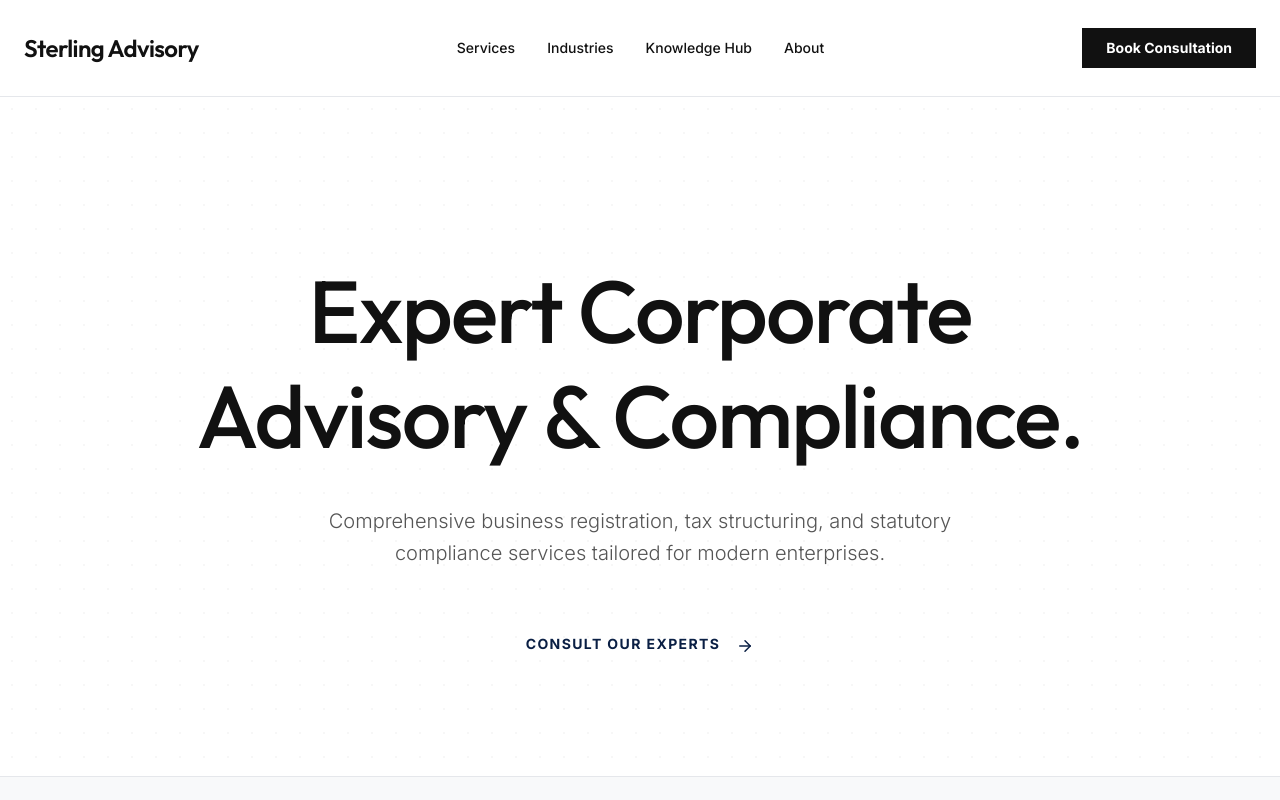
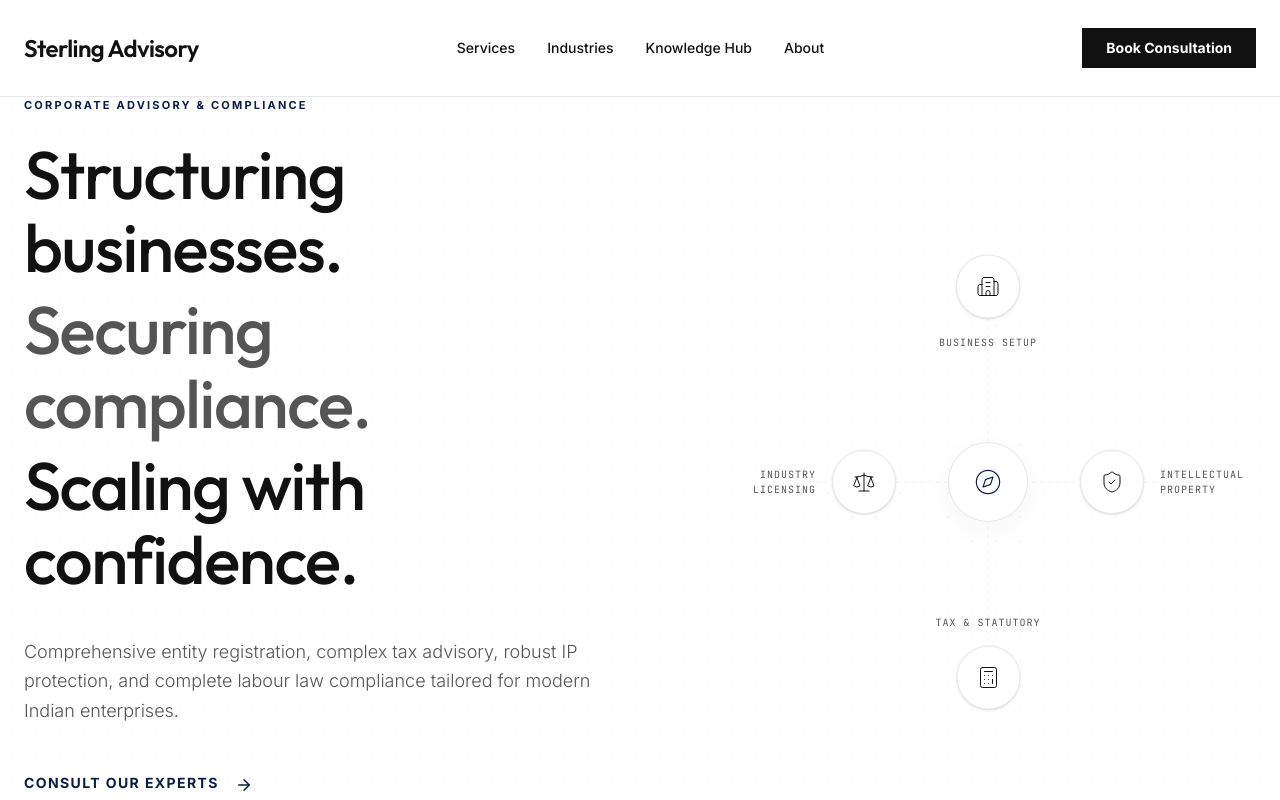
Before and after one commit to thesterlingadvisory-web/thesterlingadvisory, a React (Vite) app in the folder frontend/: page / in a window 1280 px wide. Shown: the top 800 px of the page. Built offline with nearby package versions, Linux system fonts and the light colour scheme.

Commit message:
Redesign homepage hero section to asymmetric layout with icon map

```diff
--- a/frontend/src/pages/public/Home.jsx
+++ b/frontend/src/pages/public/Home.jsx
@@ -1,7 +1,7 @@
 import React, { useState, useRef } from 'react';
 import { Link } from 'react-router-dom';
 import { motion, useScroll, useTransform, useReducedMotion } from 'framer-motion';
-import { ArrowRight } from 'lucide-react';
+import { ArrowRight, Building2, Calculator, ShieldCheck, Scale, Compass } from 'lucide-react';
 
 const FADE_UP = {
   hidden: { opacity: 0, y: 30 },
@@ -74,55 +74,152 @@ export default function Home() {
   return (
     <div className="w-full bg-primary selection:bg-accent selection:text-white">
 
-      {/* 1. Hero Section (Ultra Clean & Classy) */}
-      <section className="relative min-h-[85vh] flex items-center justify-center border-b border-border-main bg-primary overflow-hidden">
+      {/* 1. Hero Section (Asymmetric Split Layout) */}
+      <section className="relative min-h-[90vh] flex items-center justify-center border-b border-border-main bg-primary overflow-hidden pt-20 pb-20 md:pt-0 md:pb-0">
         {/* Subtle Background Texture */}
         <div
           className="absolute inset-0 z-0 opacity-[0.03] pointer-events-none"
           style={{ backgroundImage: 'radial-gradient(#000 1px, transparent 1px)', backgroundSize: '24px 24px' }}
         ></div>
-        <div className="relative z-10 w-full max-w-5xl mx-auto px-6 text-center mt-12">
-          <h1 className="text-5xl md:text-7xl lg:text-[5.5rem] font-heading font-medium leading-[1.1] text-text-main mb-8">
+
+        <div className="relative z-10 w-full max-w-7xl mx-auto px-6 grid grid-cols-1 lg:grid-cols-2 gap-16 items-center">
+
+          {/* Left Side: Typography & Copy */}
+          <div className="w-full lg:max-w-2xl">
+            <motion.div
+              initial={shouldAnimate ? { opacity: 0, y: 20 } : false}
+              animate={{ opacity: 1, y: 0 }}
+              transition={{ duration: 0.5, ease: [0.22, 1, 0.36, 1] }}
+            >
+              <span className="text-[11px] font-bold uppercase tracking-[0.2em] text-accent mb-6 block">
+                Corporate Advisory & Compliance
+              </span>
+            </motion.div>
+
+            <h1 className="text-5xl md:text-6xl lg:text-[4.2rem] font-heading font-medium leading-[1.1] text-text-main mb-8">
               <span className="block overflow-hidden pb-2">
-              <motion.span
-                className="block"
-                initial={shouldAnimate ? { y: "100%", opacity: 0 } : false}
-                animate={{ y: 0, opacity: 1 }}
-                transition={{ duration: 0.6, ease: [0.22, 1, 0.36, 1], delay: shouldAnimate ? 0 : 0 }}
-              >
-                Expert Corporate
+                <motion.span className="block" initial={shouldAnimate ? { y: "100%", opacity: 0 } : false} animate={{ y: 0, opacity: 1 }} transition={{ duration: 0.6, ease: [0.22, 1, 0.36, 1], delay: shouldAnimate ? 0.08 : 0 }}>
+                  Structuring businesses.
                 </motion.span>
               </span>
               <span className="block overflow-hidden pb-2">
-              <motion.span
-                className="block"
-                initial={shouldAnimate ? { y: "100%", opacity: 0 } : false}
-                animate={{ y: 0, opacity: 1 }}
-                transition={{ duration: 0.6, ease: [0.22, 1, 0.36, 1], delay: shouldAnimate ? 0.08 : 0 }}
-              >
-                Advisory & Compliance.
+                <motion.span className="block text-text-muted" initial={shouldAnimate ? { y: "100%", opacity: 0 } : false} animate={{ y: 0, opacity: 1 }} transition={{ duration: 0.6, ease: [0.22, 1, 0.36, 1], delay: shouldAnimate ? 0.16 : 0 }}>
+                  Securing compliance.
+                </motion.span>
+              </span>
+              <span className="block overflow-hidden pb-2">
+                <motion.span className="block" initial={shouldAnimate ? { y: "100%", opacity: 0 } : false} animate={{ y: 0, opacity: 1 }} transition={{ duration: 0.6, ease: [0.22, 1, 0.36, 1], delay: shouldAnimate ? 0.24 : 0 }}>
+                  Scaling with confidence.
                 </motion.span>
               </span>
             </h1>
+
             <motion.p
               initial={shouldAnimate ? { opacity: 0, y: 20 } : false}
               animate={{ opacity: 1, y: 0 }}
               transition={{ duration: 0.5, ease: [0.22, 1, 0.36, 1], delay: shouldAnimate ? 0.88 : 0 }}
-            className="text-lg md:text-xl text-text-muted leading-relaxed mb-16 mx-auto max-w-2xl font-body font-light"
+              className="text-lg text-text-muted leading-relaxed mb-12 max-w-xl font-body font-light"
             >
-            Comprehensive business registration, tax structuring, and statutory compliance services tailored for modern enterprises.
+              Comprehensive entity registration, complex tax advisory, robust IP protection, and complete labour law compliance tailored for modern Indian enterprises.
             </motion.p>
+
             <motion.div
               initial={shouldAnimate ? { opacity: 0 } : false}
               animate={{ opacity: 1 }}
               transition={{ duration: 0.4, ease: [0.22, 1, 0.36, 1], delay: shouldAnimate ? 1.03 : 0 }}
-            className="flex justify-center"
+              className="flex flex-col gap-8"
             >
-            <Link to="/contact" className="group flex items-center gap-4 text-sm font-bold uppercase tracking-widest text-accent hover:text-text-main transition-colors duration-500">
+              <Link to="/contact" className="group flex items-center gap-4 text-sm font-bold uppercase tracking-widest text-accent hover:text-text-main transition-colors duration-500 w-max">
                 <span className="link-underline pb-1">Consult Our Experts</span>
                 <ArrowRight size={18} className="group-hover:translate-x-2 transition-transform duration-500" />
               </Link>
+
+              <div className="flex flex-wrap gap-3 mt-2">
+                <Link to="/services?category=business-registrations" className="px-4 py-1.5 border border-border-main rounded-full text-xs font-medium text-text-muted hover:border-text-main hover:text-text-main transition-colors bg-white/50 backdrop-blur-sm">Private Limited</Link>
+                <Link to="/services?category=tax-registrations" className="px-4 py-1.5 border border-border-main rounded-full text-xs font-medium text-text-muted hover:border-text-main hover:text-text-main transition-colors bg-white/50 backdrop-blur-sm">GST Registration</Link>
+                <Link to="/services?category=intellectual-property" className="px-4 py-1.5 border border-border-main rounded-full text-xs font-medium text-text-muted hover:border-text-main hover:text-text-main transition-colors bg-white/50 backdrop-blur-sm">Trademark Filing</Link>
+                <Link to="/services?category=industry-licensing" className="px-4 py-1.5 border border-border-main rounded-full text-xs font-medium text-text-muted hover:border-text-main hover:text-text-main transition-colors bg-white/50 backdrop-blur-sm">MSME / Udyam</Link>
+              </div>
             </motion.div>
+          </div>
+
+          {/* Right Side: Visual Icon Map */}
+          <div className="w-full hidden lg:flex items-center justify-center h-full min-h-[500px]">
+             <div className="relative w-[360px] h-[360px] flex items-center justify-center ml-12">
+                {/* Connecting Lines */}
+                <motion.svg
+                   initial={shouldAnimate ? { opacity: 0 } : false}
+                   animate={{ opacity: 0.5 }}
+                   transition={{ duration: 1, delay: shouldAnimate ? 0.6 : 0 }}
+                   className="absolute inset-0 w-full h-full text-border-main"
+                >
+                   <line x1="180" y1="0" x2="180" y2="360" stroke="currentColor" strokeWidth="1" strokeDasharray="4 4" />
+                   <line x1="0" y1="180" x2="360" y2="180" stroke="currentColor" strokeWidth="1" strokeDasharray="4 4" />
+                </motion.svg>
+
+                {/* Center Core */}
+                <motion.div
+                  initial={shouldAnimate ? { scale: 0, opacity: 0 } : false}
+                  animate={{ scale: 1, opacity: 1 }}
+                  transition={{ duration: 0.8, delay: shouldAnimate ? 0.5 : 0, ease: [0.22, 1, 0.36, 1] }}
+                  className="absolute w-20 h-20 bg-primary border border-border-main rounded-full flex items-center justify-center z-10 shadow-[0_8px_30px_rgb(0,0,0,0.04)]"
+                >
+                  <Compass size={28} strokeWidth={1} className="text-accent" />
+                </motion.div>
+
+                {/* Node 1: Top (Business Setup) */}
+                <motion.div
+                  initial={shouldAnimate ? { scale: 0, opacity: 0 } : false}
+                  animate={{ scale: 1, opacity: 1 }}
+                  transition={{ duration: 0.6, delay: shouldAnimate ? 0.7 : 0, ease: [0.22, 1, 0.36, 1] }}
+                  className="absolute top-0 left-1/2 -translate-x-1/2 -translate-y-1/2 flex flex-col items-center gap-4"
+                >
+                   <div className="w-16 h-16 bg-white border border-border-main rounded-full flex items-center justify-center shadow-sm">
+                      <Building2 size={24} strokeWidth={1} className="text-text-main" />
+                   </div>
+                   <span className="text-[10px] font-mono tracking-widest text-text-muted uppercase text-center whitespace-nowrap">Business Setup</span>
+                </motion.div>
+
+                {/* Node 2: Right (IP) */}
+                <motion.div
+                  initial={shouldAnimate ? { scale: 0, opacity: 0 } : false}
+                  animate={{ scale: 1, opacity: 1 }}
+                  transition={{ duration: 0.6, delay: shouldAnimate ? 0.8 : 0, ease: [0.22, 1, 0.36, 1] }}
+                  className="absolute right-0 top-1/2 translate-x-1/2 -translate-y-1/2 flex flex-row items-center gap-4"
+                >
+                   <div className="w-16 h-16 bg-white border border-border-main rounded-full flex items-center justify-center shadow-sm z-10">
+                      <ShieldCheck size={24} strokeWidth={1} className="text-text-main" />
+                   </div>
+                   <span className="text-[10px] font-mono tracking-widest text-text-muted uppercase text-left w-24">Intellectual<br/>Property</span>
+                </motion.div>
+
+                {/* Node 3: Bottom (Tax) */}
+                <motion.div
+                  initial={shouldAnimate ? { scale: 0, opacity: 0 } : false}
+                  animate={{ scale: 1, opacity: 1 }}
+                  transition={{ duration: 0.6, delay: shouldAnimate ? 0.9 : 0, ease: [0.22, 1, 0.36, 1] }}
+                  className="absolute bottom-0 left-1/2 -translate-x-1/2 translate-y-1/2 flex flex-col items-center gap-4"
+                >
+                   <span className="text-[10px] font-mono tracking-widest text-text-muted uppercase text-center whitespace-nowrap">Tax & Statutory</span>
+                   <div className="w-16 h-16 bg-white border border-border-main rounded-full flex items-center justify-center shadow-sm">
+                      <Calculator size={24} strokeWidth={1} className="text-text-main" />
+                   </div>
+                </motion.div>
+
+                {/* Node 4: Left (Licensing) */}
+                <motion.div
+                  initial={shouldAnimate ? { scale: 0, opacity: 0 } : false}
+                  animate={{ scale: 1, opacity: 1 }}
+                  transition={{ duration: 0.6, delay: shouldAnimate ? 1.0 : 0, ease: [0.22, 1, 0.36, 1] }}
+                  className="absolute left-0 top-1/2 -translate-x-1/2 -translate-y-1/2 flex flex-row-reverse items-center gap-4"
+                >
+                   <div className="w-16 h-16 bg-white border border-border-main rounded-full flex items-center justify-center shadow-sm z-10">
+                      <Scale size={24} strokeWidth={1} className="text-text-main" />
+                   </div>
+                   <span className="text-[10px] font-mono tracking-widest text-text-muted uppercase text-right w-24">Industry<br/>Licensing</span>
+                </motion.div>
+             </div>
+          </div>
         </div>
       </section>
 
```
Lines whose indentation alone changed are shown as unchanged.
